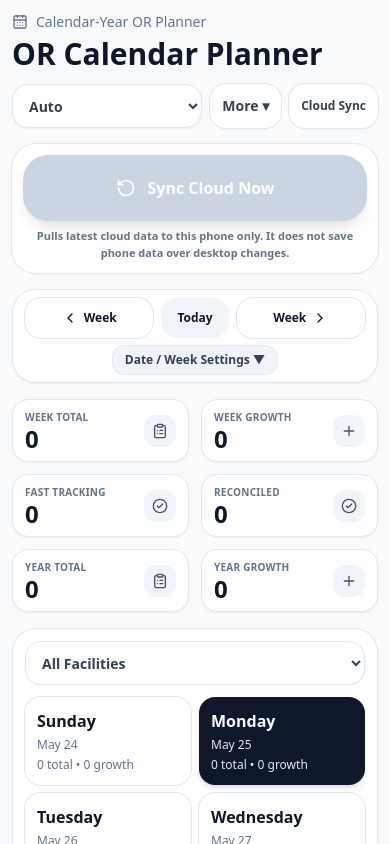
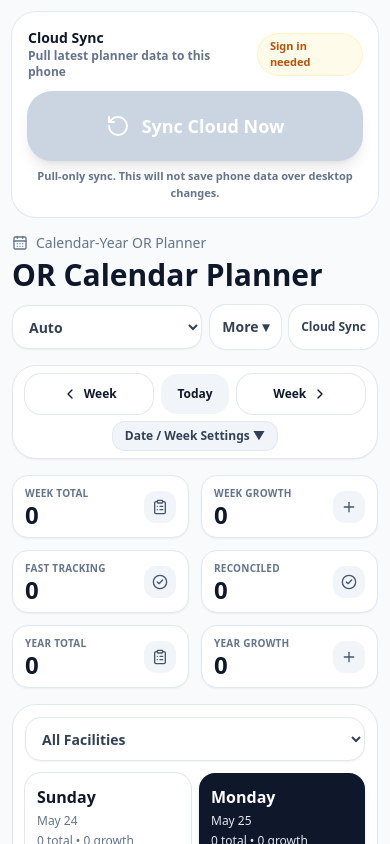
Before and after one commit to FBS9/or-planner, a React (Vite) app: page / in a window 390 px wide. Shown: the top 844 px of the page. Built offline with nearby package versions, Linux system fonts and the light colour scheme.

Commit message:
Implement mobile cloud sync panel in App component
Added a mobile cloud sync panel with a button for pulling data from the cloud. Updated the UI to improve clarity and user interaction.

```diff
--- a/src/App.jsx
+++ b/src/App.jsx
@@ -2620,6 +2620,31 @@ export default function ORPlannerApp() {
       style={{ overflowAnchor: "none", WebkitTapHighlightColor: "transparent" }}
     >
       <div className="mx-auto max-w-7xl space-y-4">
+        <div className="md:hidden rounded-3xl bg-white p-4 shadow-sm ring-1 ring-slate-200">
+          <div className="mb-3 flex items-center justify-between gap-2">
+            <div>
+              <div className="text-sm font-extrabold text-slate-900">Cloud Sync</div>
+              <div className="text-xs font-semibold text-slate-500">Pull latest planner data to this phone</div>
+            </div>
+            {cloudSession ? (
+              <span className="rounded-full bg-slate-100 px-3 py-1 text-[11px] font-bold text-slate-600">{cloudSyncActivity}</span>
+            ) : (
+              <span className="rounded-full bg-amber-50 px-3 py-1 text-[11px] font-bold text-amber-700 ring-1 ring-amber-100">Sign in needed</span>
+            )}
+          </div>
+          <button
+            type="button"
+            onClick={mobilePullFromCloudOnly}
+            disabled={cloudBusy || !cloudSession?.user?.id}
+            className="flex min-h-[68px] w-full items-center justify-center gap-3 rounded-3xl bg-slate-900 px-5 py-4 text-lg font-extrabold text-white shadow-lg ring-1 ring-slate-800 disabled:bg-slate-300 disabled:ring-slate-300"
+          >
+            <RotateCcw className={`h-6 w-6 ${cloudBusy ? "animate-spin" : ""}`} />
+            <span>{cloudBusy ? "Syncing Cloud..." : "Sync Cloud Now"}</span>
+          </button>
+          <div className="mt-2 text-center text-[11px] font-semibold text-slate-500">
+            Pull-only sync. This will not save phone data over desktop changes.
+          </div>
+        </div>
         <motion.div initial={{ opacity: 0, y: -8 }} animate={{ opacity: 1, y: 0 }} className="flex flex-col gap-3 md:flex-row md:items-center md:justify-between">
           <div>
             <div className="flex items-center gap-2 text-slate-500 text-sm font-medium">
@@ -2675,21 +2700,6 @@ export default function ORPlannerApp() {
             </button>
           </div>
         </motion.div>
-
-        <div className="md:hidden rounded-3xl bg-white p-3 shadow-sm ring-1 ring-slate-200">
-          <button
-            type="button"
-            onClick={mobilePullFromCloudOnly}
-            disabled={cloudBusy || !cloudSession?.user?.id}
-            className="flex min-h-[64px] w-full items-center justify-center gap-3 rounded-3xl bg-slate-900 px-5 py-4 text-base font-extrabold text-white shadow-lg ring-1 ring-slate-800 disabled:bg-slate-300 disabled:ring-slate-300"
-          >
-            <RotateCcw className={`h-5 w-5 ${cloudBusy ? "animate-spin" : ""}`} />
-            <span>{cloudBusy ? "Syncing Cloud..." : "Sync Cloud Now"}</span>
-          </button>
-          <div className="mt-2 text-center text-[11px] font-semibold text-slate-500">
-            Pulls latest cloud data to this phone only. It does not save phone data over desktop changes.
-          </div>
-        </div>
 
         {showCloudPanel && (
           <Card className="rounded-3xl shadow-sm">
@@ -3544,7 +3554,7 @@ export default function ORPlannerApp() {
               <div className="min-w-0">
                 <div className="text-xs font-bold uppercase tracking-wide text-blue-600">Salesforce Import</div>
                 <h2 className="mt-1 text-xl font-bold text-slate-900 md:text-2xl">AI screenshot extraction</h2>
-                <div className="mt-1 text-xs font-bold text-slate-400">SF Import logic v4a · mobile main-page sync button</div>
+                <div className="mt-1 text-xs font-bold text-slate-400">SF Import logic v4b · big top mobile cloud sync box</div>
                 <p className="mt-1 max-w-2xl text-sm text-slate-600">
                   Upload a Salesforce screenshot, review the suggested actions, then apply approved rows to your OR Planner. The compact screenshot reference stays visible while you review. Click the image on desktop to enlarge it; on mobile, use the floating image button while scrolling.
                 </p>
```
